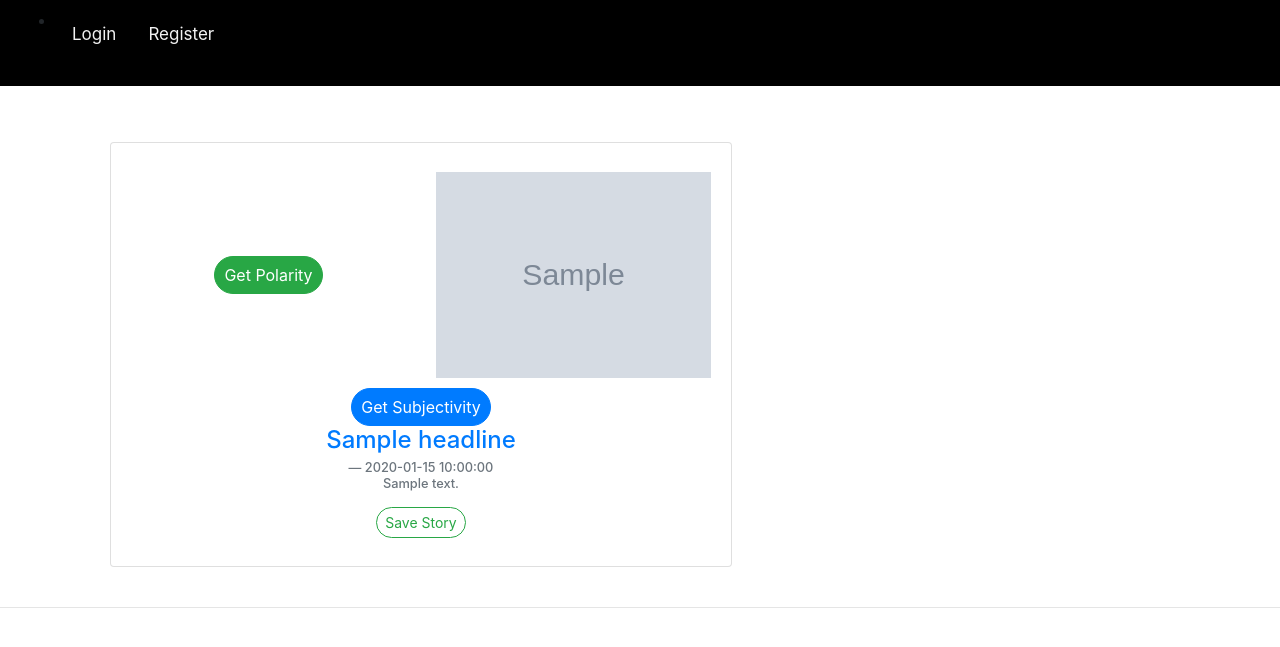
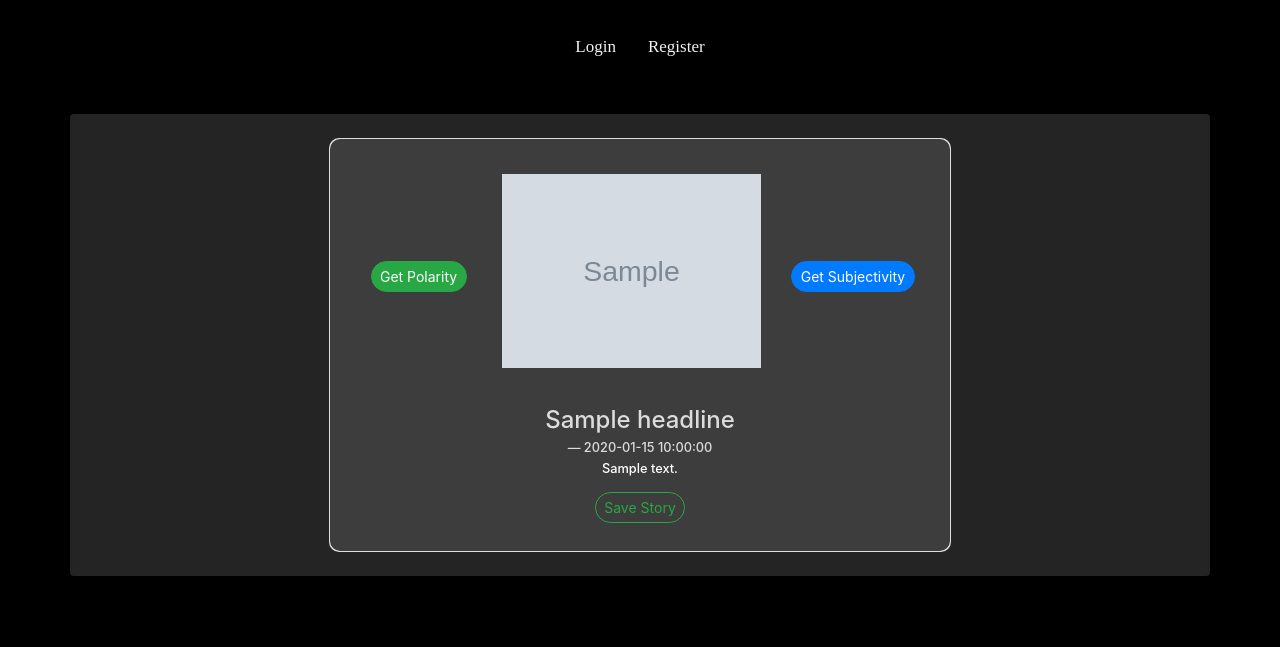
Before and after one commit to samuelhatcliff/newstracker, a Flask app: template templates/show_stories.html in a window 1280 px wide. Shown: the top 647 px of the page. Run offline with Flask 2, Linux system fonts and the light colour scheme; the template is opened without the code that fills it: most values are stand-ins (such as "Sample title", 1, 10 or a date in 2020); grey boxes marked "Sample" are stand-in pictures; parts of the project's set-up code (start-up, migrations or seed data) failed here and were passed over; some libraries are stand-ins or nearby versions.

Commit message:
added more css styles

```diff
--- a/api_calls.py
+++ b/api_calls.py
@@ -13,8 +13,9 @@
     # if user_id == None:
     #     #catch error
     #     return None
+    user = User.query.get(user_id)
+
     if user_id != None:
-        user = User.query.get(user_id)
                 #deletes all previous instances of queried_stories to make room for new query
 
         for story in user.queried_stories:
--- a/app.py
+++ b/app.py
@@ -149,16 +149,27 @@
 
 @app.route('/', methods= ['GET', 'POST'])
 def home_page():
-    # if CURR_USER_KEY in session:
-    #     user = User.query.get(g.user.id)
+    if CURR_USER_KEY in session:
+        user = User.query.get(g.user.id)
+        if not user.queried_stories:
+            headlines = get_from_newsapi(None)
+            return render_template('/show_stories.html', headlines=headlines)
+        user_queried_stories = user.queried_stories
+
+        headlines = user_queried_stories
+        return render_template('/show_stories.html', headlines=headlines)
+    else:
+        headlines = get_from_newsapi(None)
+        return render_template('/show_stories.html', headlines=headlines)
+
+
     #     search = user.default_search
     #     search_dict = eval(search)
     #     results = search_call(search_dict)
     #     session["query"] = results
     #     return redirect('/search/results')
 
-    headlines = get_from_newsapi(None)
-    return render_template('/show_stories.html', headlines=headlines)
+
 
 
 @app.route('/users/search', methods = ['GET', 'POST'])
--- a/static/app.css
+++ b/static/app.css
@@ -1,23 +1,124 @@
 body {
     padding: 0;
     margin: 0;
+    background: black;
+
 }
+ul {
+    padding: 0;
+    list-style-type: none;
+    margin: auto;
 
+}
 @media only screen and (max-width: 768px) {
+    /* h1 .form{
+        color:red;
+    } */
     #left-b{
+        margin-bottom: 10px;
         order: 1;
     }
     #image {
         order: 0;
         width: 100%;
     }
+    #right-b{
+        margin-bottom: 10px;
+        order: 1;
+    }
 }
 
 @media only screen and (max-width: 576px) {
     .container {
         margin-left: -20px;
+        justify-content: center;
+
+
     }
 }
+
+.row {
+    margin: auto;
+}
+
+
+.container {
+    background: #242424;
+    margin: auto;
+    border-radius: 15px;
+}
+
+
+
+.card {
+    justify-content: center;
+    margin: auto;
+    border-radius: 10px;
+}
+.card:hover {
+    border-width: 1px;
+    background: #ade7ff;
+    margin: auto;
+    box-shadow: 1px 1px 10px 10px #a0ffff;
+
+}
+
+.card-body {
+    background: #3d3d3d;
+    border-radius: 10px;
+    justify-content: center;
+}
+.form {
+    color: whitesmoke;
+}
+.form-alert {
+        margin: 20px;
+}
+h1 {
+
+    color:whitesmoke;
+    font-family: 'Times New Roman', Times, serif;
+
+}
+
+submit-b {
+    margin-bottom:40px;
+}
+
+
+#content {
+    color:white;
+    margin-top: 5px;
+}
+#date {
+    color:gainsboro;
+}
+
+
+
+#image {
+    margin-bottom: 10px;
+
+}
+
+h4, a {
+    margin-top: 12px;
+    color:gainsboro
+}
+
+h4, a:hover {
+    /* box-shadow: 5px 10px; */
+
+
+    text-decoration: none;
+    color: #a3a3a3;
+    border-radius: 40px;
+
+}
+
+a:hover {
+    box-shadow: 5px #a0ffff;
+    }
 
 .navbar {
     background-color: black;
@@ -26,10 +127,11 @@
 .navbar a {
     float: left;
     color: #f2f2f2;
-    text-align: center;
+    font-family: 'Times New Roman', Times, serif;
     padding: 14px 16px;
     text-decoration: none;
     font-size: 17px;
+    justify-content: space-between;
 }
 
 .navbar a:hover {
--- a/templates/show_stories.html
+++ b/templates/show_stories.html
@@ -1,30 +1,30 @@
 {% extends 'base.html' %}
 {% block content %}
 {% for story in headlines%}
-<div class="container">
+<div class="container rounded ">
     <ul>
-        <div class="row">
-            <div class="card my-4">
+        <div class="row justify-content-center">
+            <div class="card my-4 ">
                 <div class="card-body text-center">
                     <div class="row media" >
 
                         <form class="col-sm my-auto order1 col-6 " id="left-b" action = '/sacalls/{{story.id}}/polarity', method="POST">
-                            <input type="submit" value="Get Polarity" class="btn btn-success badge-pill">
+                            <input type="submit" value="Get Polarity" class="btn btn-success btn-sm badge-pill">
                         </form>
 
                         <img class="text-center col-md-6 col-12 rounded" id="image" src="{{story.image}}" alt="{{story.headline}}" style="width: 300px; height: 225px; object-fit: contain;"/>
 
-                        <form class="col-sm my-auto col-6" action='/story/{{story.id}}/save_story' action = '/sacalls/{{story.id}}/subjectivity', method="POST">
-                            <input type="submit" value="Get Subjectivity" class="btn btn-primary badge-pill">
+                        <form class="col-sm my-auto col-6" id="right-b" action='/story/{{story.id}}/save_story' action = '/sacalls/{{story.id}}/subjectivity', method="POST">
+                            <input type="submit" value="Get Subjectivity" class="btn btn-primary btn-sm badge-pill">
                         </form>
 
                     </div>
 
-                    <h4 class="card-title text-center"> <a href="story/{{story.id}}/open"> {{story.headline}}</a></h4>
-                    <h5 class="card-subtitle mb-2 text-muted text-center blockquote-footer">{{story.published_at}}</li>
-                    <p class= "card-text text-center">{{story.content}}</p>
+                    <h4 class="card-title text-center" > <a href="story/{{story.id}}/open"> {{story.headline}}</a></h4>
+                    <h5 class="card-subtitle mb-2 text-center blockquote-footer" id="date">{{story.published_at}}</li>
+                    <p class= "card-text text-center" id="content">{{story.content}}</p>
                     <form action='/story/{{story.id}}/save_story', method="POST" id="save">
-                        <input type="submit" value="Save Story" class="btn btn-outline-success btn-sm badge-pill" display: inline;>
+                        <input type="submit" value="Save Story" class="btn btn-outline-success btn-sm badge-pill">
                         </form>
                     </div>
             </div>
```
Also changed, not shown: templates/login.html (+4 -4 lines), templates/register.html (+6 -4 lines).
